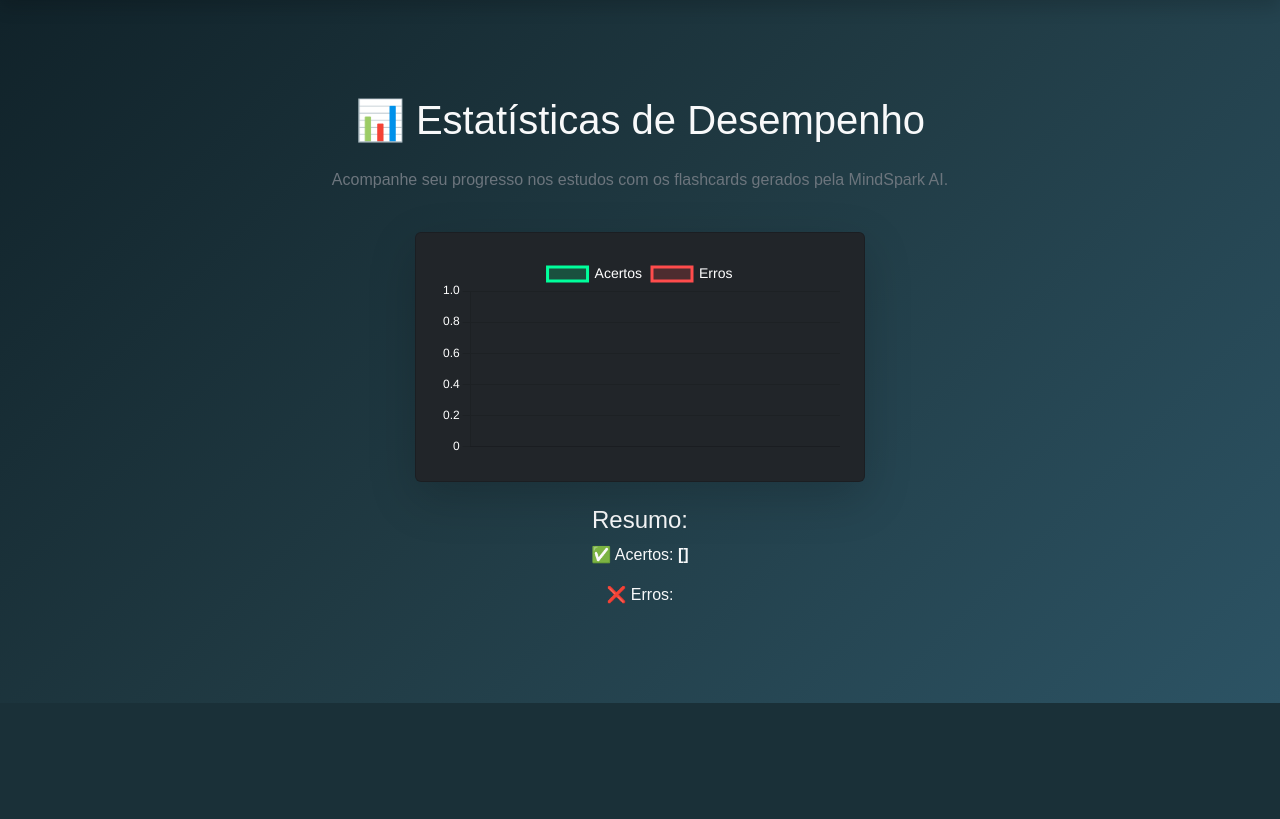
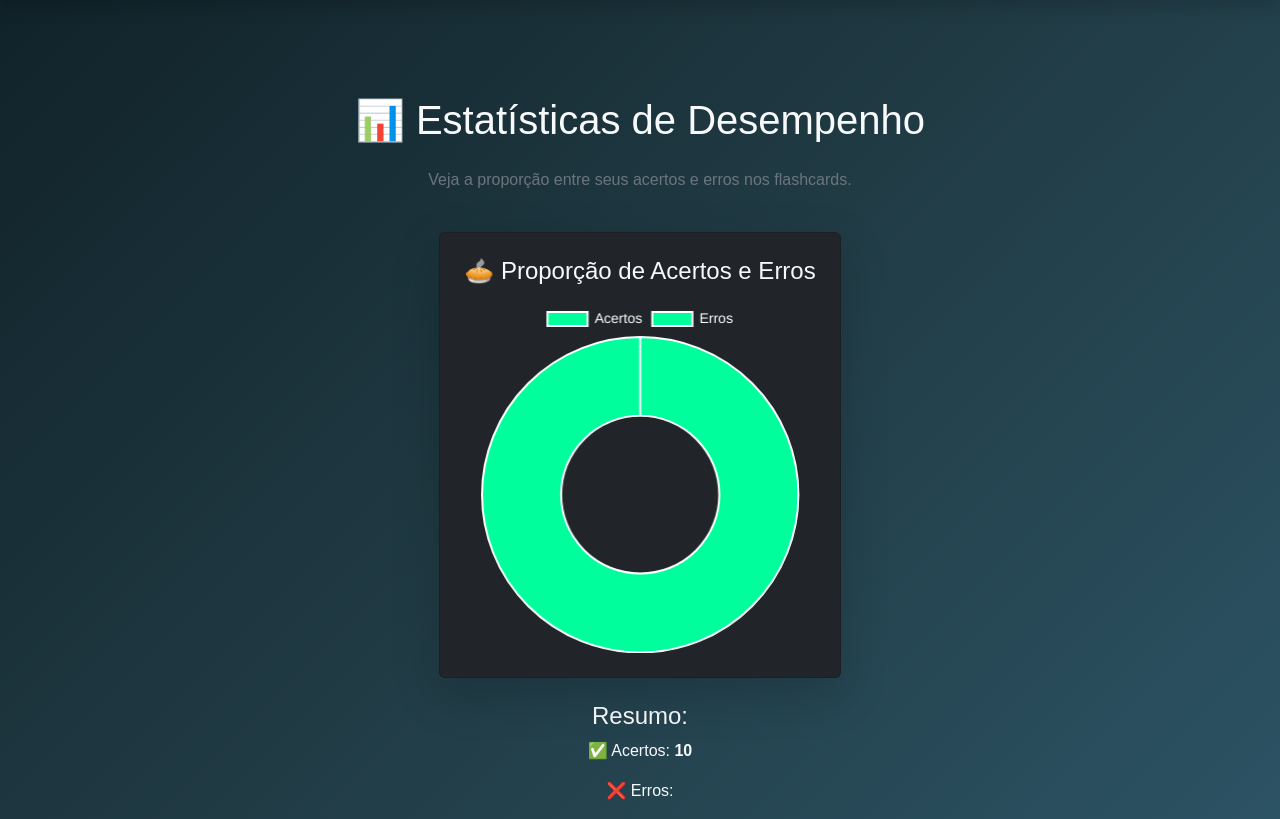
Before and after one commit to jgfosaka/minsparkAI, a Flask app: template templates/estatisticas.html in a window 1280 px wide. Shown: the part 97-916 px from the top of the page. Before the commit the page ends 800 px from the top, so only its background shows below. Run offline with Flask 3, Linux system fonts and the light colour scheme; the template is opened without the code that fills it: most values are stand-ins (such as "Sample title", 1, 10 or a date in 2020); parts of the project's set-up code (start-up, migrations or seed data) failed here and were passed over.

Commit message:
alterações flashcards

```diff
--- a/templates/estatisticas.html
+++ b/templates/estatisticas.html
@@ -2,45 +2,35 @@
 {% block content %}
 <div class="container text-center mt-5">
     <h1 class="mb-4 text-light">📊 Estatísticas de Desempenho</h1>
-    <p class="text-secondary">Acompanhe seu progresso nos estudos com os flashcards gerados pela MindSpark AI.</p>
+    <p class="text-secondary">Veja a proporção entre seus acertos e erros nos flashcards.</p>
 
+    <!-- Gráfico de Rosquinha -->
     <div class="card bg-dark text-light shadow-lg p-4 mt-4">
-        <canvas id="graficoDesempenho" width="400" height="200"></canvas>
+        <h4 class="mb-3">🥧 Proporção de Acertos e Erros</h4>
+        <canvas id="graficoPizza" width="300" height="300"></canvas>
     </div>
 
     <div class="mt-4">
         <h4>Resumo:</h4>
-        <p>✅ Acertos: <strong>{{ acertos }}</strong></p>
-        <p>❌ Erros: <strong>{{ erros }}</strong></p>
+        <p>✅ Acertos: <strong>{{ acertos_total }}</strong></p>
+        <p>❌ Erros: <strong>{{ erros_total }}</strong></p>
     </div>
 </div>
 
-<!-- Script para o gráfico -->
+<!-- Script Chart.js -->
 <script src="https://cdn.jsdelivr.net/npm/chart.js"></script>
+
 <script>
-    const ctx = document.getElementById('graficoDesempenho').getContext('2d');
-    const grafico = new Chart(ctx, {
-        type: 'line',
+    const ctxPizza = document.getElementById('graficoPizza').getContext('2d');
+    const graficoPizza = new Chart(ctxPizza, {
+        type: 'doughnut',
         data: {
-            labels: {{ semanas | tojson }},
-            datasets: [
-                {
-                    label: 'Acertos',
-                    data: {{ acertos | tojson }},
-                    borderColor: '#00ff9c',
-                    backgroundColor: 'rgba(0, 255, 156, 0.2)',
-                    fill: true,
-                    tension: 0.3
-                },
-                {
-                    label: 'Erros',
-                    data: {{ erros | tojson }},
-                    borderColor: '#ff4c4c',
-                    backgroundColor: 'rgba(255, 76, 76, 0.2)',
-                    fill: true,
-                    tension: 0.3
-                }
-            ]
+            labels: ['Acertos', 'Erros'],
+            datasets: [{
+                data: [{{ acertos_total }}, {{ erros_total }}],
+                backgroundColor: ['#00ff9c', '#ff4c4c'],
+                hoverOffset: 12
+            }]
         },
         options: {
             plugins: {
@@ -50,12 +40,9 @@
                         font: { size: 14 }
                     }
                 }
-            },
-            scales: {
-                x: { ticks: { color: '#fff' } },
-                y: { ticks: { color: '#fff' } }
             }
         }
     });
 </script>
+
 {% endblock %}
```
